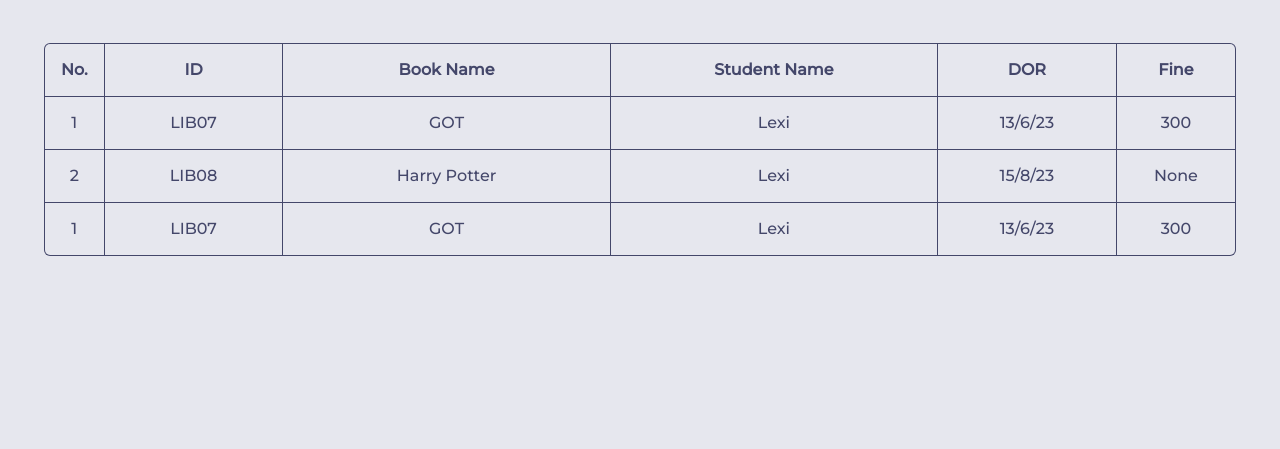
After one commit to Shahad7/miniproject, a Django app: page /dashboard in a window 1280 px wide. The commit adds this page. Shown: the part 351-800 px from the top of the page. Run offline with Django 4.2, Linux system fonts and the light colour scheme.

Commit message:
dashboard, logout button added

```diff
--- a/hello/static/hello/style.css
+++ b/hello/static/hello/style.css
@@ -150,7 +150,8 @@ header .img1{
 }
 
 .cus-len{
-    height: 61% !important;
+    height: 64%;
+    bottom: 14%;
 }
 
 .chat-popup .flex-cus{
@@ -600,6 +601,17 @@ header .img1{
     font-size: 15px;
 }
 
+.profile-sidebar .popup-content .b1{
+    padding: 7px;
+    background-color: #cd0000;
+    color: #ffffff;
+    border-style: none;
+    border-radius: 5px;
+    font-family: 'Montserrat';
+    font-size: 15px;
+    cursor: pointer;
+}
+
 .profile-sidebar .img3{
     height: 30px;
     width: 19px;
@@ -644,6 +656,37 @@ header .img1{
     z-index: 9999;
 }
 
+.dash-bg{
+    height: 40vh;
+}
+
+.dash-bg .row1{
+    height: 25vh;
+}
+
+.table-con{
+    padding: 3.5%;
+}
+
+.table-con table{
+    width: 100%;
+    border: 0.5px solid #44476a;
+    border-right: 0.5px solid #44476a;
+    border-collapse: collapse;
+    border-radius: 5px;
+    border-style: hidden;
+    box-shadow: 0 0 0 1px #44476a;
+    text-align: center;
+}
+
+.table-con table th{
+    border-right: 0.5px solid #44476a;
+}
+
+.table-con table td{
+    border-right: 0.5px solid #44476a;
+}
+
 .open-login{
 	display: block;
 }
--- /dev/null
+++ b/hello/templates/hello/dashboard.html
@@ -0,0 +1,83 @@
+{% load static %}
+<!DOCTYPE html>
+<html lang="en">
+<head>
+    <meta charset="UTF-8">
+    <meta http-equiv="X-UA-Compatible" content="IE=edge">
+    <meta name="viewport" content="width=device-width, initial-scale=1.0">
+    <link rel="icon" type="image/x-icon" href="{% static 'hello/images/book-solid.png' %}">
+    <title>Library Management System</title>
+
+    <!-- CSS files -->
+    <link rel="stylesheet" href="{% static 'hello/style.css' %}">
+</head>
+<body>
+    <div class="blurred" id="Wrapper">
+        <header>
+            <div class="main-bg dash-bg">
+                <div class="header-sec cus-margin">
+                    <img src="{% static 'hello/images/book-solid.png' %}">
+                    <nav class="navbar">
+                        <a href="{% url 'hello:index' %}">Home</a>
+                        <a href="{% url 'hello:student' %}">Catalogue</a>
+                        <a>Services</a>
+                        <a>Library Staffs</a>
+                        <a>Contact</a>
+                        <img class="img1" onclick="openLogin()"
+                        src="{% static 'hello/images/profile.png' %}">
+                    </nav>
+                </div>
+                <div class="row1">
+                    <h1>Dashboard</h1>
+                </div>
+            </div>
+        </header>
+
+        <!-- Main Contents -->
+        <section>
+            <div class="table-con">
+                <table>
+                    <thead>
+                        <tr>
+                            <th style="width: 5%;">No.</th>
+                            <th style="width: 15%;">ID</th>
+                            <th style="width: 27.5%;">Book Name</th>
+                            <th style="width: 27.5%;">Student Name</th>
+                            <th style="width: 15%;">DOR</th>
+                            <th style="width: 10%;">Fine</th>
+                        </tr>
+                    </thead>
+                    <tbody>
+                        <tr>
+                            <td>1</td>
+                            <td>LIB07</td>
+                            <td>GOT</td>
+                            <td>Lexi</td>
+                            <td>13/6/23</td>
+                            <td>300</td>
+                        </tr>
+                        <tr>
+                            <td>2</td>
+                            <td>LIB08</td>
+                            <td>Harry Potter</td>
+                            <td>Lexi</td>
+                            <td>15/8/23</td>
+                            <td>None</td>
+                        </tr>
+                        <tr>
+                            <td>1</td>
+                            <td>LIB07</td>
+                            <td>GOT</td>
+                            <td>Lexi</td>
+                            <td>13/6/23</td>
+                            <td>300</td>
+                        </tr>
+                    </tbody>
+                </table>
+            </div>
+        </section>
+    </div>
+
+
+</body>
+</html>
--- a/hello/templates/hello/student.html
+++ b/hello/templates/hello/student.html
@@ -203,6 +203,9 @@
             <p>Fine is given by adding 150rs for each week exceeding from DOR(date of return)</p>
             <div class="align1">
                 <img id="close-sidebar" class="img3" onclick="" src="{% static 'hello/images/xmark.png' %}">
+            </div>
+            <div class="cus-flex">
+                <button class="b1">Log Out</button>
             </div>
         </div>
     </div>
--- a/hello/urls.py
+++ b/hello/urls.py
@@ -19,7 +19,8 @@ urlpatterns = [
     path('update-stock',views.updateStock,name="updateStock"),
     path('retrieve2',views.retrieve2,name="retrieve2"),
     path('update',views.update,name="update"),
-    path('check-login',views.checkLogin,name="checkLogin")
+    path('check-login',views.checkLogin,name="checkLogin"),
+    path('dashboard',views.dashboard,name="dashboard")
 ]
 
 """if settings.DEBUG:
--- a/hello/views.py
+++ b/hello/views.py
@@ -204,3 +204,6 @@ def checkLogin(request):
         return JsonResponse({"status": "true"})
     else:
         return JsonResponse({"status": "false"})
+
+def dashboard(request):
+    return render(request,'hello/dashboard.html')
```
Also changed, not shown: hello/templates/hello/index.html (+3 -10 lines), db.sqlite3.
